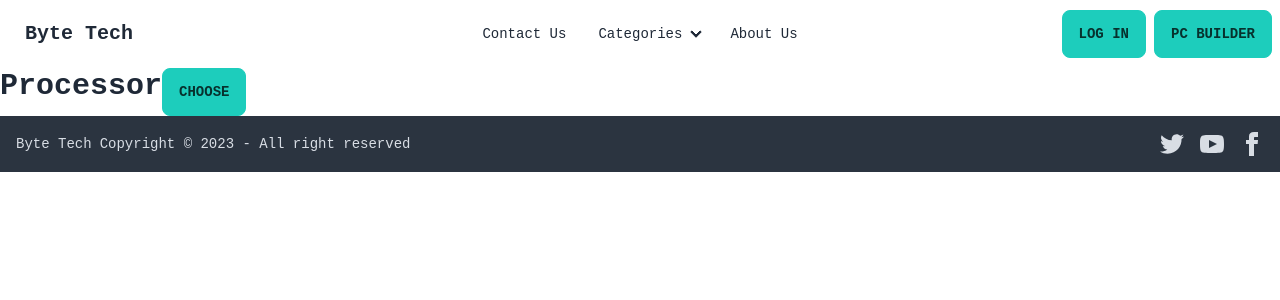
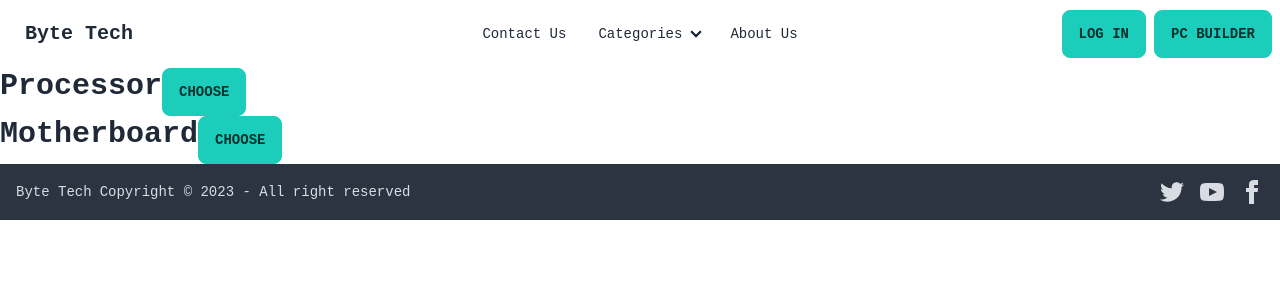
Before and after one commit to amanat-mahmud/byte-tech, a Next.js app: page /pc-builder in a window 1280 px wide. Shown: the top 300 px of the page. Built offline with nearby package versions, Linux system fonts and the light colour scheme; no server answers.

Commit message:
redux state not working

```diff
--- a/src/components/SingleComponent/index.jsx
+++ b/src/components/SingleComponent/index.jsx
@@ -2,7 +2,7 @@ import { addComponent } from '@/redux/features/component/componentSlice';
 import Image from 'next/image';
 import Link from 'next/link';
 import {AiFillStar} from "react-icons/ai"
-import { useDispatch, useSelector } from 'react-redux';
+import { useDispatch } from 'react-redux';
 const SingleComponent = ({product}) => {
     const dispatch = useDispatch();
   const {image,productName,category,status,averageRating,price} = product;
@@ -21,7 +21,7 @@ const SingleComponent = ({product}) => {
     </div>
     <div className="card-actions items-center justify-end mt-4">
         <p className='text-2xl font-bold'>{price}</p>
-      <Link href={`/pc-builder`} onClick={() => dispatch(addComponent(productName))}><button className="btn btn-accent">Add to builder</button></Link>
+      <Link href={`/pc-builder`} onClick={() => dispatch(addComponent({category:productName}))}><button className="btn btn-accent">Add to builder</button></Link>
     </div>
   </div>
 </div>
--- a/src/pages/pc-builder.js
+++ b/src/pages/pc-builder.js
@@ -12,6 +12,13 @@ const PcBuilderPage = () => {
             </div>
             <div></div>
             </div>
+            <div>
+            <div className='flex'>
+                <h1 className='text-3xl font-bold items-center'>Motherboard</h1>
+                <Link href='/component/motherboard'><button className="btn btn-accent">Choose</button></Link>
+            </div>
+            <div></div>
+            </div>
         </div>
     );
 };
```
